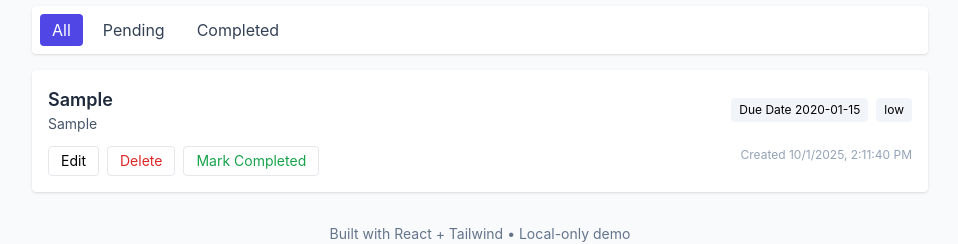
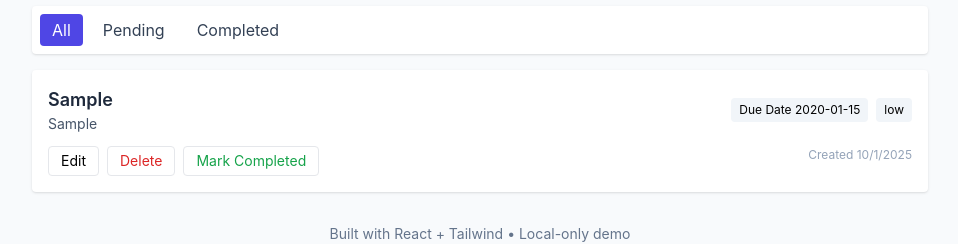
Before and after one commit to Pushkar808/LimeTrayAssignment, a React (Create React App) app: page / in a window 1280 px wide. Both pictures are taken after typing "Sample", "2020-01-15", "Sample" into the empty fields and a click on the button "Add Task". Shown: the part 366-610 px from the top of the page, without its empty margins (160-1118 px from the left). Built offline with nearby package versions, Linux system fonts and the light colour scheme.

Commit message:
UI fixes

```diff
--- a/src/App.js
+++ b/src/App.js
@@ -1,7 +1,7 @@
 import { useMemo, useState } from "react";
 import TaskForm from "./components/TaskForm";
 import useLocalStorage from "./hooks/useLocalStorage";
-import { arrayMove, SortableItem } from '@dnd-kit/sortable';
+import { arrayMove } from '@dnd-kit/sortable';
 import {
   DndContext,
   useSensor,
--- a/src/components/Task.js
+++ b/src/components/Task.js
@@ -14,7 +14,7 @@ const Task = ({ task, tasks, setTasks }) => {
   };
 
   return (
-    <li
+    <div
       className={`${task.completed ? "bg-slate-100" : "bg-white"
         } p-4 rounded shadow flex flex-col md:flex-row md:items-center gap-3`}
     >
@@ -44,7 +44,7 @@ const Task = ({ task, tasks, setTasks }) => {
               </div>
             </div>
           </div>
-          <div className="flex md:justify-between items-center">
+          <div className="flex justify-between items-center">
             <div className="mt-3 flex gap-2 ">
               {!task.completed && (
                 <button className="px-3 py-1 border rounded text-sm">Edit</button>
@@ -65,13 +65,13 @@ const Task = ({ task, tasks, setTasks }) => {
               )}
             </div>
             <div className="text-xs text-slate-400">
-              Created {new Date(task.createdAt).toLocaleString()}
+              Created {new Date(task.createdAt).toLocaleDateString()}
             </div>
           </div>
         </div>
       </div>
 
-    </li>
+    </div>
   );
 };
 
```
